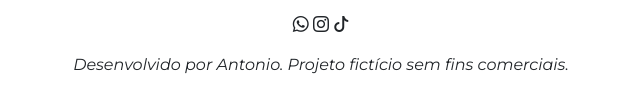
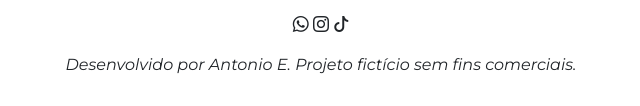
Before and after one commit to GUI-GAY/Site-Acessivel, a plain HTML site: page index.html in a window 1280 px wide. Shown: the part 4046-4152 px from the top of the page, 319-959 px from the left. Drawn offline with nearby package versions, Linux system fonts and the light colour scheme.

Commit message:
Linha 119

```diff
--- a/index.html
+++ b/index.html
@@ -117,7 +117,7 @@
         <i class="bi bi-whatsapp"></i>
         <i class="bi bi-instagram"></i>
         <i class="bi bi-tiktok"></i>
-        <p class="mt-3">Desenvolvido por Antonio. Projeto fictício sem fins comerciais.</p>
+        <p class="mt-3">Desenvolvido por Antonio E. Projeto fictício sem fins comerciais.</p>
     </footer>
     <script src="script.js"></script>
 
```
